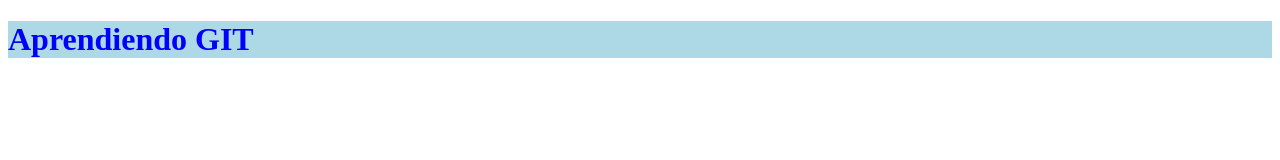
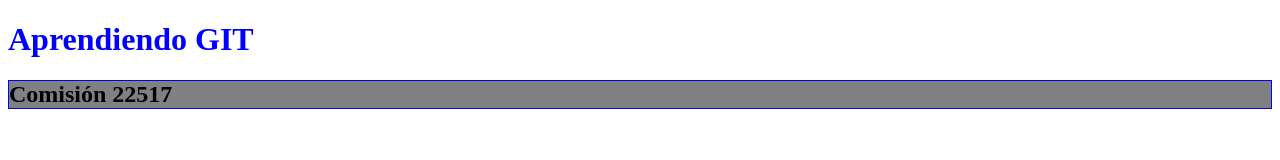
Before and after one commit to JuanPabloNardone/comision22517, a plain HTML site: page index.html in a window 1280 px wide. Drawn offline with Linux system fonts and the light colour scheme.

Commit message:
Cambios en HTML y CSS

```diff
--- a/css/estilos.css
+++ b/css/estilos.css
@@ -1,4 +1,7 @@
 h1{
     color: blue;
-    background-color: lightblue;
 }
+h2{
+    border: 1px solid blue;
+    background-color: grey;
+}
--- a/index.html
+++ b/index.html
@@ -9,5 +9,6 @@
 </head>
 <body>
     <h1>Aprendiendo GIT</h1>
+    <h2>Comisión 22517</h2>
 </body>
 </html>
```
